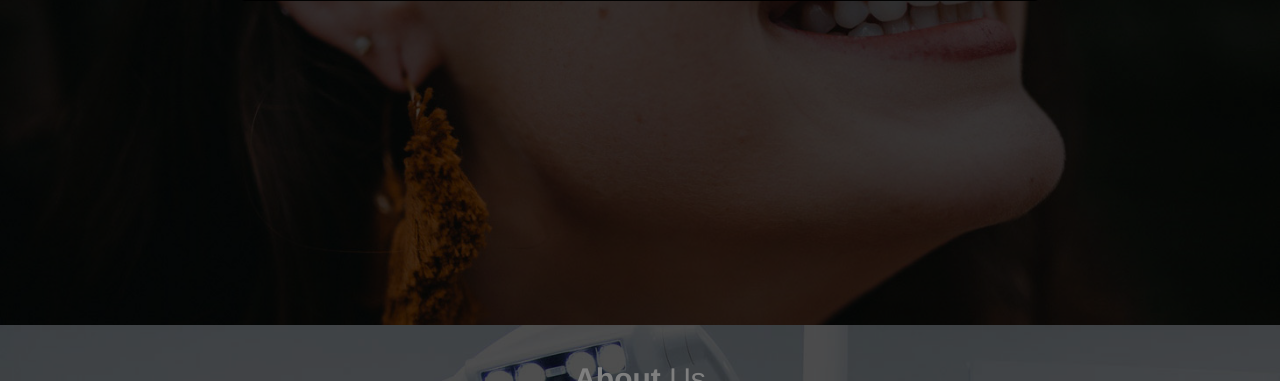
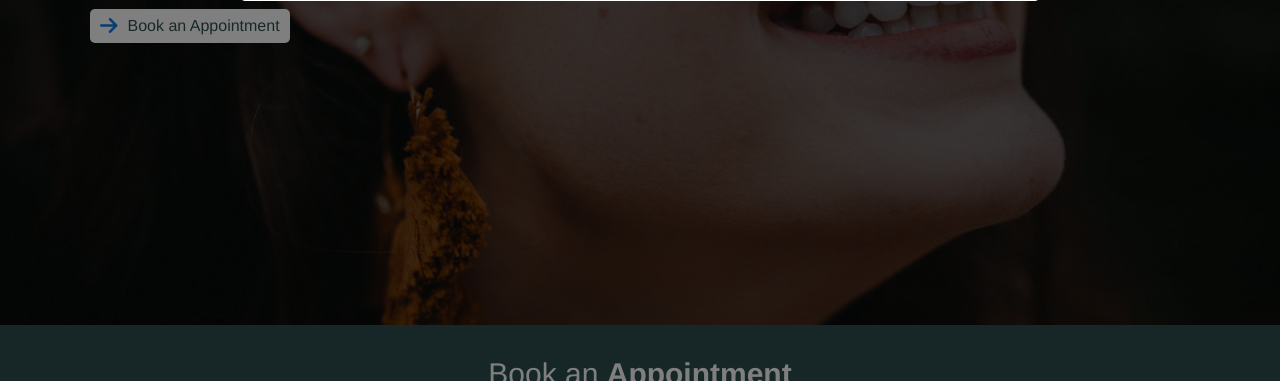
Before and after one commit to jha45507/prosmile, a PHP site: page / in a window 1280 px wide, after a click on "Read more". Shown: the part 419-800 px from the top of the page. Run offline with PHP 8.4, Linux system fonts and the light colour scheme; some libraries are stand-ins or nearby versions; some web fonts are replaced.

Commit message:
commit code

```diff
--- a/css/index.css
+++ b/css/index.css
@@ -158,9 +158,15 @@ html {
 
 .banner_content_div {
     display: flex;
-    align-items:center;
-    justify-content: space-around;
-    padding: 150px 0px;
+    align-items: start;
+    justify-content: start;
+    padding: 150px 0px 0px 0px;
+    margin-left: 90px;
+    flex-direction: column;
+}
+
+.Book_Appointment_btn_link{
+    z-index: 1;
 }
 
 .banner_heading {
@@ -645,9 +656,22 @@ p {
 }
 
 .gallery_child {
-    width: 75%;
+    width: 90%;
     height: auto;
     margin: auto;
+}
+
+.Book_Appointment_btn{
+    padding: 5px 10px;
+    border: none;
+    outline: none;
+    border-radius: 5px;
+    background: white;
+    color: darkslategray;
+    z-index: 1;
+    display: flex;
+    justify-content: center;
+    align-items: center;
 }
 
 .award_parent_section {
@@ -741,6 +765,18 @@ p {
     height: auto;
 }
 
+.footer_book_appointment{
+    font-weight: 600;
+    text-decoration: underline white !important;
+    text-underline-offset: 5px;
+}
+
+.book_arrow{
+    color: #137AE0;
+    font-size: 20px;
+    margin: 0px 10px 0px 0px;
+}
+
 .about_div h1,
 p {
     color: white;
--- a/css/style.css
+++ b/css/style.css
@@ -360,7 +360,7 @@ p {
 	margin: 15px 0px;
 } */
 .period {
-    color: #fff;
+    color:black;
     text-align: start;
     line-height: 1.6;
     padding: 0px 0px 0px 5px;
@@ -400,7 +400,7 @@ p {
 }
 
 .modal-content .text p{
-	color: white;
+	color: #2980b9;
 }
 /* .demopadding {
 	margin:auto;
@@ -885,10 +885,9 @@ textarea::placeholder{
 }
 
 .services .modal-content {
-    background: transparent;
+    background: white;
     border: 0;
-    color: #fff;
-    background: rgba(0,0,0,.95);
+    color: black;
     min-height: 40vh;
 	max-width: 120vh;
     padding: 10px;
@@ -897,7 +896,7 @@ textarea::placeholder{
 		top: 100px;
     position: relative;
 } .modal button.close {
-    color: #fff;
+    color: black;
     opacity: 1;
     font-weight: 100;
     position: absolute;
@@ -906,7 +905,7 @@ textarea::placeholder{
     font-size: 16px;
     z-index: 1;
 } .services .modal-body .text {
-    color: #ec851f;
+    color: black;
 	width: 100%;
     display: inline-block;
     cursor: pointer;
--- a/index.html
+++ b/index.html
@@ -16,7 +16,7 @@
     <link rel="stylesheet" href="css/index.css">
     <link rel="shortcut icon" href="images/new-logo-prosmyle.png" type="image/x-icon">
     <link rel="stylesheet" href="">
-    <title>ProSmyle</title>
+    <title>Prosmyle</title>
 </head>
 
 <body>
@@ -27,12 +27,13 @@
                     <div class="logo-img-div">
                         <a href="#homepage">
                             <img class="logo-img" src="images/periodontic.png" alt="logoImage">
-                            <p class="prosmyle_logo_text">ProSmyle</p>
+                            <p class="prosmyle_logo_text">Prosmyle</p>
                         </a>
                     </div>
                     <div class="navbar_unorder_list ham">
                         <ul>
                             <!-- <li><a href="#home-page">Home</a></li> -->
+                            <li><a href="#contect-form"><span class="book_appointment">Book an Appointment</span></a>
                             <li><a href="#about">About Us</a></li>
                             <li><a href="#services">Our Services</a></li>
                             <li><a href="#our_team">Our Team</a></li>
@@ -40,9 +41,8 @@
                             <li><a href="#testimonials">Testimonials</a></li>
                             <li><a href="#awards">Awards & Recognition</a></li>
                             <li><a href="#gallery">Gallery</a></li>
-                            <li><a href="#contect-form"><span class="book_appointment">Book an Appointment</span></a>
                             </li>
-                            <li><a href="https://blog.drchawladentals.com/">Blogs</a></li>
+                            <!-- <li><a href="https://blog.drchawladentals.com/">Blogs</a></li> -->
                             <!-- <li><a href="#footer">Footer</a></li> -->
                         </ul>
                     </div>
@@ -61,24 +61,86 @@
                         </div>
                     </div>
                     <ul class="phone_view_unorderlist">
+                        <li class="phone-view-navigation-item"><a href="#contect-form">Book an Appointment</a></li>
                         <li class="phone-view-navigation-item"><a href="#about">About Us</a></li>
                         <li class="phone-view-navigation-item"><a href="#services">Our Services</a></li>
                         <li class="phone-view-navigation-item"><a href="#our_team">Our Team</a></li>
                         <li class="phone-view-navigation-item"><a href="#testimonials">Testimonials</a></li>
                         <li class="phone-view-navigation-item"><a href="#awards">Awards & Recognition</a></li>
                         <li class="phone-view-navigation-item"><a href="#gallery">Gallery</a></li>
-                        <li class="phone-view-navigation-item"><a href="#contect-form">Book an Appointment</a></li>
-                        <li class="phone-view-navigation-item"><a href="https://blog.drchawladentals.com/">Blogs</a></li>
+                        <!-- <li class="phone-view-navigation-item"><a href="https://blog.drchawladentals.com/">Blogs</a></li> -->
                     </ul>
                 </nav>
                 <div class="banner_content_div" id="homepage">
-                    <h1 class="banner_heading">GATEWAY TO <br /><span class="banner_heading_span">DIGITAL <br>
-                            DENTISTRY</span></h1>
-                    <div class="youtube_video">
+                    <h1 class="banner_heading">GATEWAY TO <br />
+                        <span class="banner_heading_span">DIGITAL <br> DENTISTRY</span></h1>
+                        <a href="#contect-form"  class="Book_Appointment_btn_link">
+                            <button class="Book_Appointment_btn"><i class="fa-solid fa-arrow-right book_arrow"></i> Book an Appointment</button>
+                        </a>
+                    <!-- <div class="youtube_video">
                         <iframe class="introduction_video_ifram" src="/images/banner.mp4" frameborder="0"></iframe>
+                    </div> -->
+                </div>
+            </div>
+            <form action="" id="contect-form">
+                <div class="contect_form">
+                    <div class="contect_form_child">
+                        <h1 class="">Book an <span class="Appointment">Appointment</span></h1>
+                        <div class="contect_form_children">
+                            <div class="field_parent_div">
+                                <div>
+                                    <label for="">Name</label>
+                                </div>
+                                <div class="field_div">
+                                    <input type="text" name="" id="">
+                                </div>
+                            </div>
+                            <div class="field_parent_div">
+                                <div>
+                                    <label for="">Number</label>
+                                </div>
+                                <div class="field_div">
+                                    <input type="text" name="" id="mobile" value="+91">
+                                </div>
+                            </div>
+                        </div>
+                        <div class="contect_form_children">
+                            <div class="field_parent_div">
+                                <div>
+                                    <label for="">Date</label>
+                                </div>
+                                <div class="field_div">
+                                    <input type="date" name="" id="" class="date_type">
+                                </div>
+                            </div>
+                            <div class="field_parent_div">
+                                <div>
+                                    <label for="">Treatment</label>
+                                </div>
+                                <div class="field_div">
+                                    <select name="" id="" class="">
+                                        <option value="">---------</option>
+                                        <option value="">Dental exam and teeth cleaning</option>
+                                        <option value="">Dental emergency</option>
+                                        <option value="">Dental implants</option>
+                                    </select>
+                                </div>
+                            </div>
+                        </div>
+                        <div class="textarea_parent_div">
+                            <div class="textarea_div">
+                                <label for="">Description</label>
+                            </div>
+                            <div class="textarea_div">
+                                <textarea class="textarea" name="" id=""></textarea>
+                            </div>
+                        </div>
+                        <div class="submit_button_div">
+                            <button class="submit_button">Submit</button>
+                        </div>
                     </div>
                 </div>
-            </div>
+            </form>
             <div class="about_us_page" id="about">
                 <div class="child_about">
                     <div class="about_div">
@@ -96,7 +158,7 @@
                             <h1><span class="highlight_sub_heading">Why </span>Choose Us?</h1>
                             <div class="why-section_child">
                                 <div class="why-us_children">
-                                    <h2>Comfort</h2>
+                                    <h2>Expertise & Experience</h2>
                                     <i class="fa fa-thin fa-heart whyUsIcon"></i>
                                     <p>Relax and enjoy your time at the dentist. Our entire staff is dedicated to
                                         delivering a pleasant and high-comfort experience unlike any other dentist in
@@ -884,16 +946,6 @@
             <div class="gallery" id="gallery">
                 <div class="gallery_child">
                     <h1>Gallery</h1>
-                    <!-- <div class="award_parent_section">
-                        <div class="award_img_div">
-                            <div class="award_img">
-                                <a href="/images/gallery/a/a1.jpeg">
-                                    <img src="/images/gallery/a/a1.jpeg" alt="">
-                                </a>
-                            </div>
-                            <h3>Awards</h3>
-                        </div>
-                    </div> -->
                     <div class="img_parent_div">
                         <div>
                             <div class="img_div">
@@ -927,98 +979,51 @@
                             </div>
                             <h3>International Patients</h3>
                         </div>
+                        <div>
+                            <div class="img_div">
+                                <a href="/images/gallery/f/f14.jpeg">
+                                    <img src="/images/gallery/f/f14.jpeg" alt="">
+                                </a>
+                            </div>
+                            <h3>Dental Communication</h3>
+                        </div>
                     </div>
                 </div>
             </div>
-            <form action="" id="contect-form">
-                <div class="contect_form">
-                    <div class="contect_form_child">
-                        <h1 class="">Online <span class="Appointment">Appointment</span> Request Form</h1>
-                        <div class="contect_form_children">
-                            <div class="field_parent_div">
-                                <div>
-                                    <label for="">Name</label>
-                                </div>
-                                <div class="field_div">
-                                    <input type="text" name="" id="">
-                                </div>
-                            </div>
-                            <div class="field_parent_div">
-                                <div>
-                                    <label for="">Number</label>
-                                </div>
-                                <div class="field_div">
-                                    <input type="text" name="" id="mobile" value="+91">
-                                </div>
-                            </div>
-                        </div>
-                        <div class="contect_form_children">
-                            <div class="field_parent_div">
-                                <div>
-                                    <label for="">Date</label>
-                                </div>
-                                <div class="field_div">
-                                    <input type="date" name="" id="" class="date_type">
-                                </div>
-                            </div>
-                            <div class="field_parent_div">
-                                <div>
-                                    <label for="">Treatment</label>
-                                </div>
-                                <div class="field_div">
-                                    <select name="" id="" class="">
-                                        <option value="">---------</option>
-                                        <option value="">Dental exam and teeth cleaning</option>
-                                        <option value="">Dental emergency</option>
-                                        <option value="">Dental implants</option>
-                                    </select>
-                                </div>
-                            </div>
-                        </div>
-                        <div class="textarea_parent_div">
-                            <div class="textarea_div">
-                                <label for="">Description</label>
-                            </div>
-                            <div class="textarea_div">
-                                <textarea class="textarea" name="" id=""></textarea>
-                            </div>
-                        </div>
-                        <div class="submit_button_div">
-                            <button class="submit_button">Submit</button>
-                        </div>
-                    </div>
-                </div>
-            </form>
             <footer class="footer" id="footer">
                 <div class="footer_first_child">
                     <div class="footer_details">
                         <div class="logo-img-div logo_footer_img">
                             <a href="#homepage">
                                 <img class="logo-img" src="images/periodontic.png" alt="logoImage">
-                                <p class="prosmyle_logo_text">ProSmyle</p>
+                                <p class="prosmyle_logo_text">Prosmyle</p>
                             </a>
                         </div>
                         <div class="footer_navigation">
                             <h3 class="footer_navigation_links_heading">Navigation</h3>
                             <ul class="">
+                                <li><a class="footer_book_appointment" href="#contect-form">Book an Appointment</a></li>
                                 <li><a href="#about">About Us</a></li>
                                 <li><a href="#services">Our Services</a></li>
                                 <li><a href="#testimonials">Testimonials</a></li>
-                                <li><a href="#contect-form">Book an Appointment</a></li>
-                                <li><a href="https://blog.drchawladentals.com/">Blogs</a></li>
+                                <!-- <li><a href="https://blog.drchawladentals.com/">Blogs</a></li> -->
                             </ul>
                         </div>
                         <div class="follow_us">
                             <div class="follow_section_contact_info">
                                 <h3>Contact</h3>
+                                <!-- <div>
+                                    <i class="fa-solid fa-phone emial_no"></i>: +91-97170 32555
+                                </div> -->
                                 <div>
-                                    <i class="fa-solid fa-phone emial_no"></i>: +91-97170 32555
+                                    <a href="">
+                                        <i class="fa-solid fa-phone emial_no"></i>: +91-74285 22191
+                                    </a>
                                 </div>
                                 <div>
-                                    <i class="fa-solid fa-phone emial_no"></i>: +91-74285 22191
-                                </div>
-                                <div>
-                                    <i class="fa-solid fa-envelope emial_no"></i>: drchawladentals@gmail.com
+                                    <a href="mailto:prosmyledantal@outlook.com">
+                                        <i class="fa-solid fa-envelope emial_no"></i>: prosmyledantal@outlook.com
+                                    </a>
                                 </div>
                             </div>
                             <div>
@@ -1033,9 +1038,9 @@
                                     <a href="">
                                         <i class="fa fa-brands fa-facebook-f"></i>
                                     </a>
-                                    <a href="">
+                                    <!-- <a href="">
                                         <i class="fa fa-brands fa-twitter"></i>
-                                    </a>
+                                    </a> -->
                                 </div>
                             </div>
                         </div>
@@ -1069,6 +1074,14 @@
                     </div>
                 </div>
             </footer>
+            <div class="phone_view_button">
+                <a href="#contect-form">
+                    <button>Appointment</button>
+                </a>
+                <a href="">
+                    <button>Call</button>
+                </a>
+            </div>
             <div class="reach_top_button">
                 <a href="#homepage">
                     <button><i class="fa-solid fa-angle-up"></i></button>
```
Also changed, not shown: other parts of css/index.css (+41 -6 lines).
